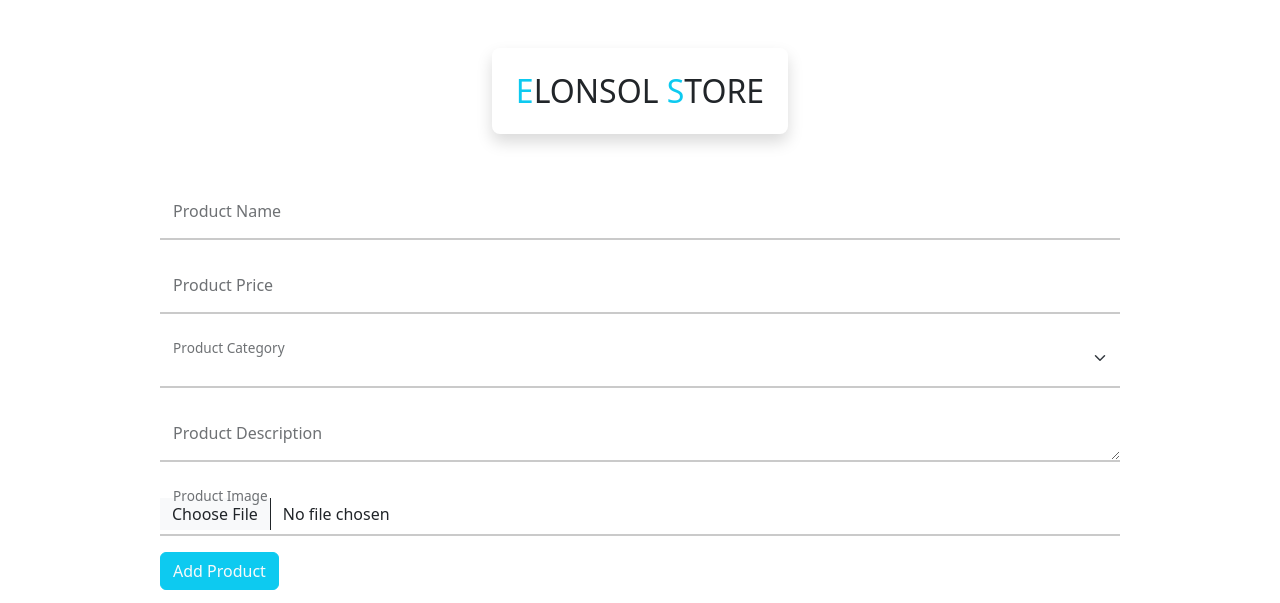
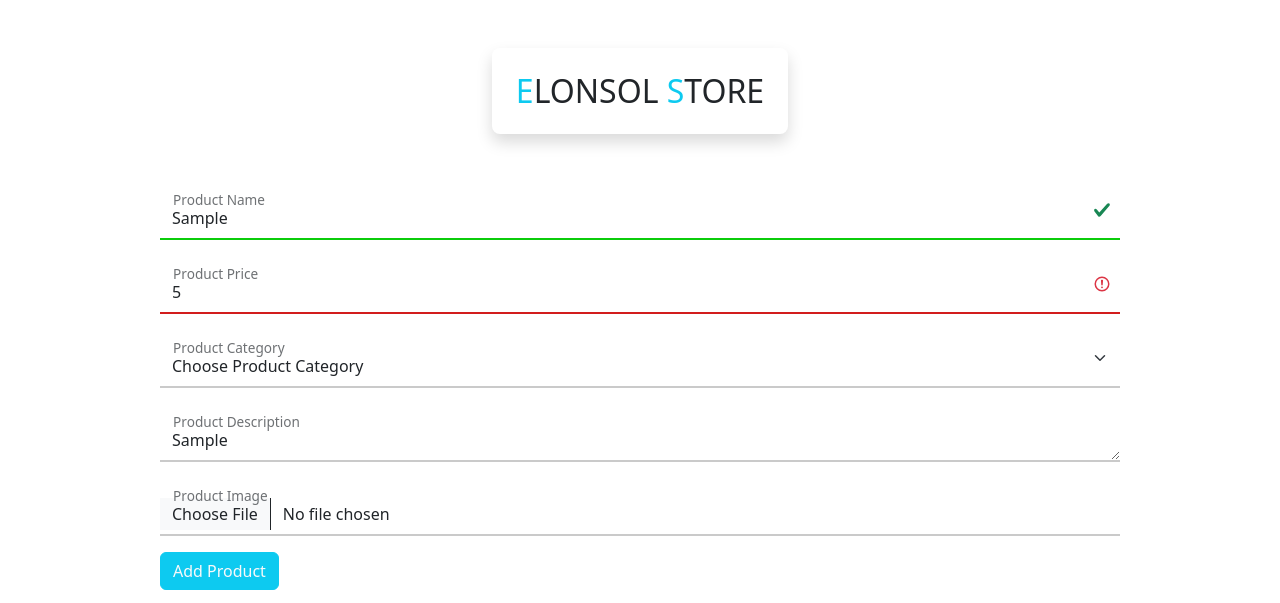
Before and after one commit to AliSalman1111/CRUD_JS, a plain HTML site: page index.html in a window 1280 px wide. Both pictures are taken after typing "Sample", "5", "Sample" into the empty fields and a click on the button "Add Product". Shown: the top 603 px of the page. Drawn offline with Linux system fonts and the light colour scheme.

Commit message:
handel validation

```diff
--- a/CSS/style.css
+++ b/CSS/style.css
@@ -18,3 +18,17 @@
      box-shadow: none;
      border: 2px solid darkcyan !important;
 }
+
+.form-control.is-valid , .form-control.is-valid:focus{
+box-shadow: none !important;
+border-color: rgb(11, 204, 11) !important;
+}
+
+
+
+
+
+.form-control.is-invalid, .form-control.is-invalid:focus{
+box-shadow: none !important;
+border-color:rgb(210, 29, 29)!important;
+}
--- a/index.html
+++ b/index.html
@@ -38,11 +38,11 @@
 
 <div class="content w-75 m-auto">
 <div class="form-floating mb-3">
-  <input type="text" class="form-control   border-0 rounded-0 " id="ProductName" placeholder="name@example.com">
+  <input type="text" oninput= "IsProductValid(productRegex.productname,this)" class="form-control   border-0 rounded-0   "  id="ProductName" placeholder="name@example.com">
   <label for="floatingInput">Product Name</label>
 </div>
 <div class="form-floating mb-3">
-  <input type="number" class="form-control   border-0 rounded-0 " id="ProductPrice" placeholder="name@example.com">
+  <input type="number" oninput= "IsProductValid(productRegex.productprice,this)" class="form-control   border-0 rounded-0 " id="ProductPrice" placeholder="name@example.com">
   <label for="floatingInput">Product Price</label>
 </div>
 <div class="form-floating mb-3">
--- a/js/main.js
+++ b/js/main.js
@@ -18,7 +18,8 @@ display(products)
 
 function addproduct(){
 
-console.log(ProductImage.files[0]);
+if( IsProductValid(productRegex.productname,ProductName) && IsProductValid(productRegex.productprice,ProductPrice) && IsProductimageValid() ){
+  console.log(ProductImage.files[0]);
 
     var product={
 name:ProductName.value,
@@ -41,7 +42,10 @@ display(products);
 //console.log(products);
 
 ResetAllInput();
-
+}
+else{
+  alert("enter vaild data")
+}
 }
 
 function ResetAllInput() {
@@ -53,6 +57,9 @@ function ResetAllInput() {
           ProductDescription.value="";
             ProductImage.value="";
 
+ ProductName.classList.remove("is-valid","is-invalid");
+ ProductImage.classList.remove("is-valid","is-invalid");
+  ProductPrice.classList.remove("is-valid","is-invalid");
 }
 
 
@@ -170,3 +177,56 @@ ResetAllInput();
 
 
 }
+
+
+
+
+
+
+
+var productRegex ={
+
+  productprice: /^[1-9][0-9]{2,6}$/,
+
+   productname: /^[A-Z][\sa-z0-9_]{2,}$/
+
+
+}
+
+function IsProductValid(regex,productInput) {
+
+  //var regex=/^[1-9][0-9]{2,6}$/;
+
+  if(  regex.test(productInput.value)  ){
+
+   productInput.classList.add("is-valid")
+  productInput.classList.remove("is-invalid")
+
+  return true;
+  }
+     else{
+
+  productInput.classList.add("is-invalid")
+  productInput.classList.remove("is-valid")
+  return false;
+    }
+}
+
+
+function IsProductimageValid() {
+
+  //var regex=/^[1-9][0-9]{2,6}$/;
+
+  if( ProductImage.files.length>0 )  {
+
+
+
+  return true;
+  }
+     else{
+
+            alert("enter image")
+
+  return false;
+    }
+}
```
